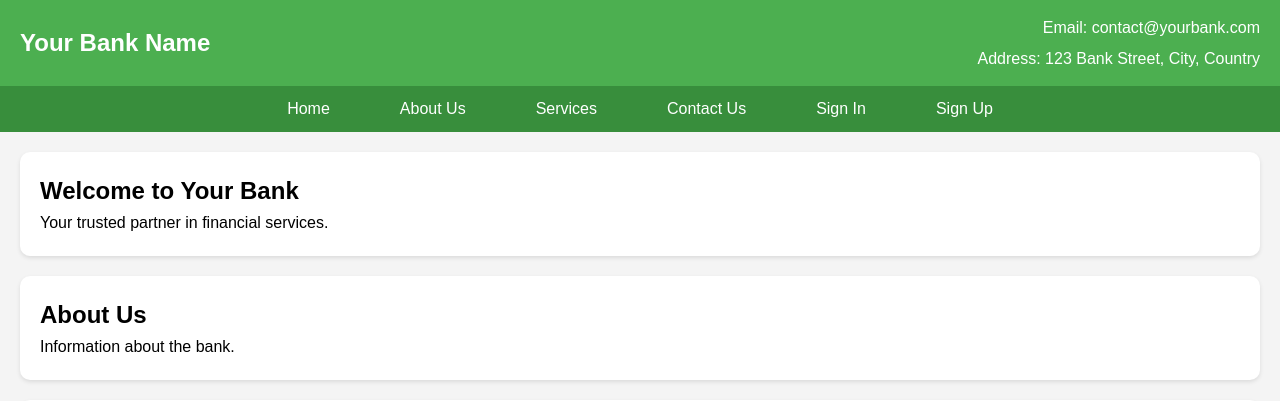
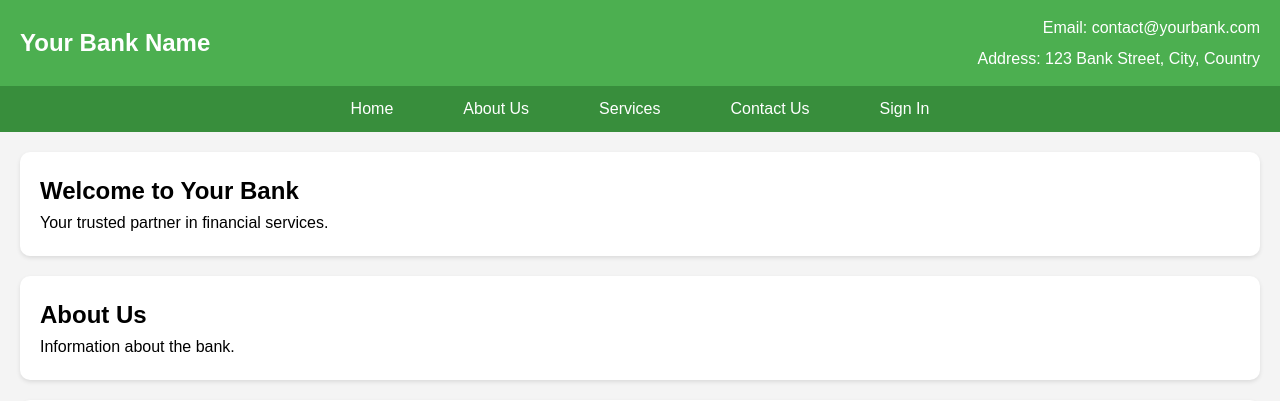
Before and after one commit to VijayFencer/Bank_Management_Django, a Django app: page / in a window 1280 px wide. Shown: the top 401 px of the page. Run offline with Django 5.2, Linux system fonts and the light colour scheme.

Commit message:
Update home.html

```diff
--- a/banking_system/main/templates/home/home.html
+++ b/banking_system/main/templates/home/home.html
@@ -6,7 +6,6 @@
     <meta name="viewport" content="width=device-width, initial-scale=1.0">
     <title>Bank Management System</title>
     <link rel="stylesheet" href="{% static 'css/style.css' %}">
-    <script src="script.js" defer></script>
 </head>
 <body>
     <header>
@@ -24,7 +23,7 @@
                 <li><a href="#services">Services</a></li>
                 <li><a href="#contact" id="contact-link">Contact Us</a></li>
                 <li><a href="/login">Sign In</a></li>
-                <li><a href="/signup">Sign Up</a></li>
+
 
             </ul>
         </nav>
```
